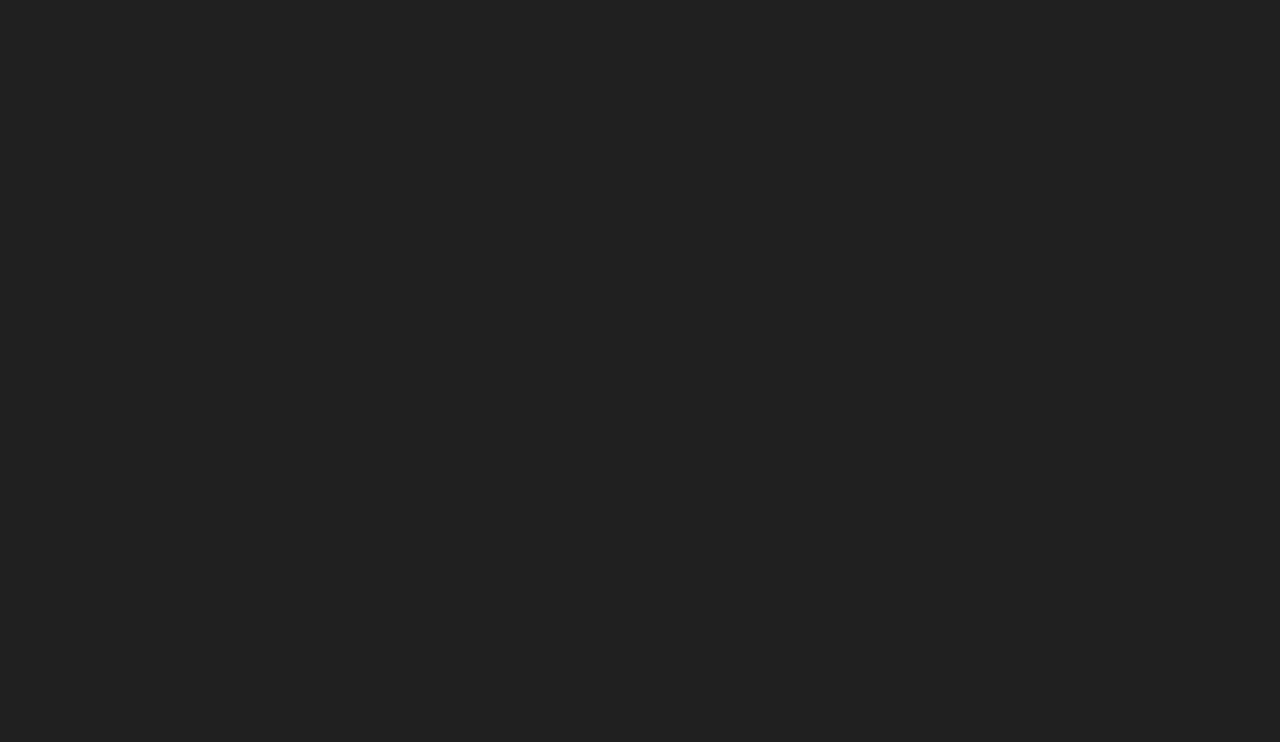
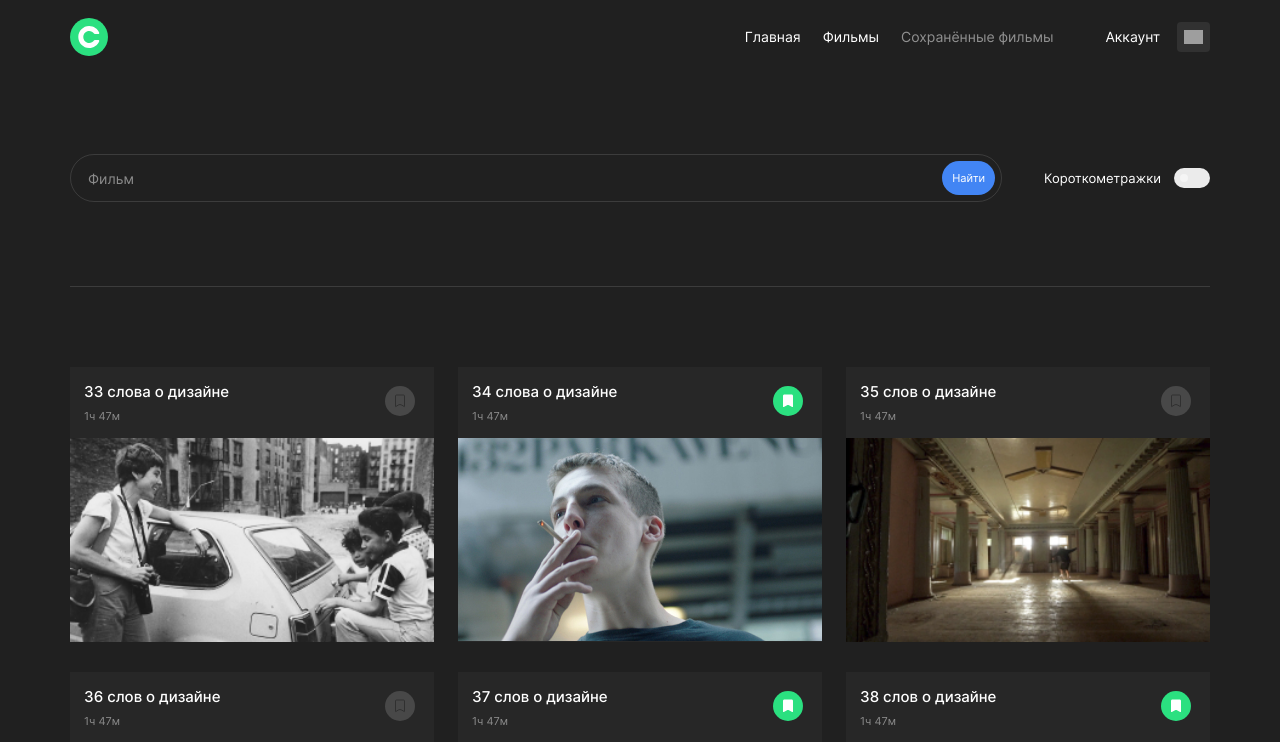
Before and after one commit to annagroshkova/movies-explorer-frontend, a React (Create React App) app: page /saved in a window 1280 px wide. Before the commit this address had no page. Shown: the top 742 px of the page. Built offline with nearby package versions, Linux system fonts and the light colour scheme; grey boxes are pictures that could not be loaded.

Commit message:
Saved, NotFound

```diff
--- a/src/components/App/App.js
+++ b/src/components/App/App.js
@@ -1,74 +1,25 @@
-import { Route, Routes, Navigate, useNavigate } from 'react-router-dom';
+import { Route, Routes } from 'react-router-dom';
 import Main from '../Main/Main';
 import Login from '../Login/Login';
 import Register from '../Register/Register';
 import Profile from '../Profile/Profile';
-import { CurrentUserContext } from '../../contexts/CurrentUserContext';
-import { useEffect, useState } from 'react';
-import ProtectedRoute from '../ProtectedRoute/ProtectedRoute';
-import { getToken, removeToken, saveToken } from '../../utils/storage';
-import { api } from '../../utils/api';
 import Home from "../Home/Home";
-import Movies from "../Movies/Movies";
 import './App.css';
+import Saved from "../Saved/Saved";
+import NotFound from "../NotFound/NotFound";
 
 export default function App() {
-  const navigate = useNavigate();
-  const [token, setToken] = useState(/** @type {string | null} */ getToken());
-  const [currentUser, setCurrentUser] = useState(
-    /** @type {import("../../types").UserObject | {}} */ {},
-  );
-
-  useEffect(() => {
-    getMyInfo();
-  }, []);
-
-  /**
-   *
-   * @param {import("../../types").SigninResponse} res
-   */
-  function handleLogin(res) {
-    saveToken(res.token);
-    getMyInfo();
-  }
-
-  function handleLogout() {
-    removeToken();
-    setToken(null);
-    setCurrentUser(null);
-  }
-
-  function getMyInfo() {
-    if (!getToken()) return;
-
-    api
-      .getUserInfo()
-      .then((user) => {
-        setCurrentUser(user);
-        setToken(getToken());
-      })
-      .catch((err) => console.error(err));
-  }
-
   return (
     <div className="app">
-      <CurrentUserContext.Provider value={currentUser}>
       <Routes>
         <Route path="/" element={<Main />} />
         <Route path="/register" element={<Register />} />
         <Route path="/login" element={<Login />} />
         <Route path="/home" element={<Home />} />
-          <Route
-            path="/profile"
-            element={<Profile />}
-          />
-          <Route
-            path="/sign-in"
-            element={token ? <Navigate to="/" replace /> : <Login onLogin={handleLogin} />}
-          />
-          <Route path="/sign-up" element={token ? <Navigate to="/" replace /> : <Register />} />
+        <Route path="/saved" element={<Saved />} />
+        <Route path="/profile" element={<Profile />} />
+        <Route path="*" element={<NotFound />} />
       </Routes>
-      </CurrentUserContext.Provider>
     </div>
   );
 }
--- a/src/components/Navbar/Navbar.js
+++ b/src/components/Navbar/Navbar.js
@@ -26,7 +26,7 @@ export default function Navbar() {
             className={navLinkClassName}
             to="/home"
           >Фильмы</NavLink>
-          <NavLink className={navLinkClassName} to="/favorites">Сохранённые фильмы</NavLink>
+          <NavLink className={navLinkClassName} to="/saved">Сохранённые фильмы</NavLink>
           <NavLink className={props => `${navLinkClassName(props)} navbar__profile-link`} to="/profile">
             <p className="navbar__profile-text" >Аккаунт</p>
             <img className="navbar__profile-icon" src={profileIcon} alt="Иконка профиля"/>
--- /dev/null
+++ b/src/components/NotFound/NotFound.css
@@ -0,0 +1,4 @@
+.not-found {
+  max-width: 1140px;
+  margin: 0 auto;
+}
--- /dev/null
+++ b/src/components/NotFound/NotFound.js
@@ -0,0 +1,10 @@
+import React from "react"
+import "./NotFound.css";
+
+export default function NotFound() {
+  return (
+  <div className="not-found">
+    404
+  </div>
+  )
+}
--- /dev/null
+++ b/src/components/Saved/Saved.css
@@ -0,0 +1,4 @@
+.saved {
+  max-width: 1140px;
+  margin: 0 auto;
+}
--- /dev/null
+++ b/src/components/Saved/Saved.js
@@ -0,0 +1,17 @@
+import React from "react"
+import Header from "../Header/Header"
+import SearchBar from "../SearchBar/SearchBar";
+import Movies from "../Movies/Movies";
+import Footer from "../Footer/Footer";
+import "./Saved.css";
+
+export default function Saved() {
+  return (
+  <div className="saved">
+    <Header />
+    <SearchBar />
+    <Movies />
+    <Footer />
+  </div>
+  )
+}
```
Lines whose indentation alone changed are shown as unchanged.
